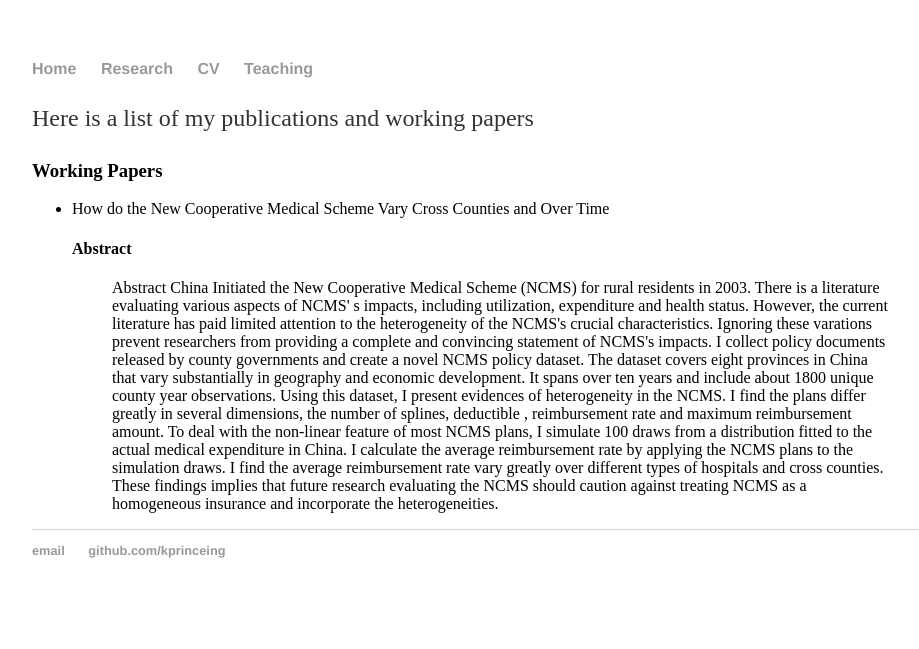
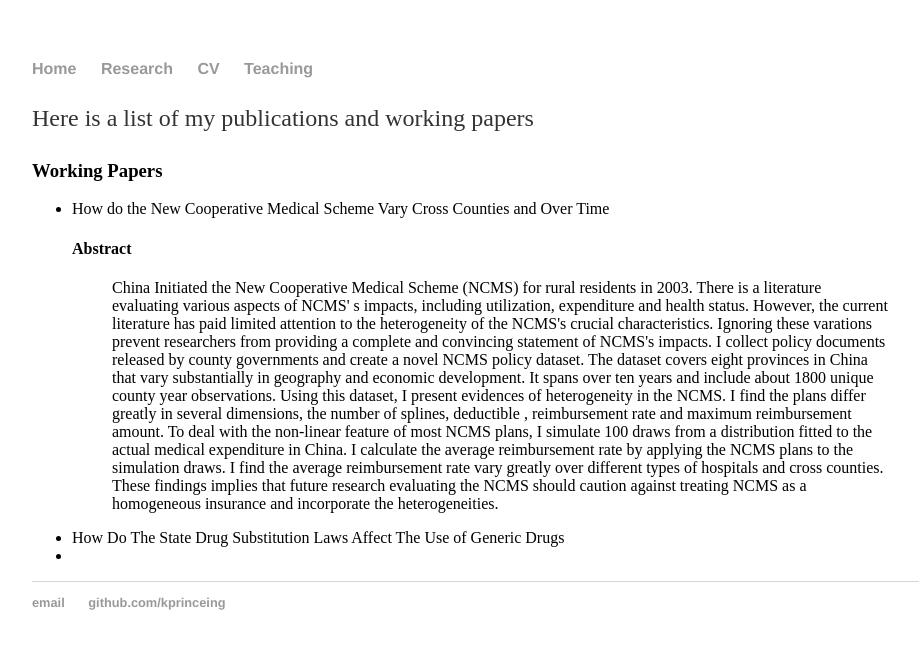
Before and after one commit to kprinceing/kprinceing.github.io, a Jekyll site: the page built from research.html, in a window 1280 px wide. Shown: the top 649 px of the page, without its empty margins (160-1079 px from the left). Built offline with Jekyll 4.4.1, drawn with Linux system fonts in a browser that asks for light colours.

Commit message:
Update research.html

```diff
--- a/research.html
+++ b/research.html
@@ -8,6 +8,8 @@
 	<ul>
 		<li> How do the New Cooperative Medical Scheme Vary Cross Counties and Over Time </li>
 		<h4>  Abstract </h4>
-		<blockquote> Abstract China Initiated the New Cooperative Medical Scheme (NCMS) for rural residents in 2003. There is a literature evaluating various aspects of NCMS' s impacts, including utilization, expenditure and health status. However, the current literature has paid limited attention to the heterogeneity of the NCMS's crucial characteristics. Ignoring these varations prevent researchers from providing a complete and convincing statement of NCMS's impacts. I collect policy documents released by county governments and create a novel NCMS policy dataset. The dataset covers eight provinces in China that vary substantially in geography and economic development. It spans over ten years and include about 1800 unique county year observations. Using this dataset, I present evidences of heterogeneity in the NCMS. I find the plans differ greatly in several dimensions, the number of splines, deductible , reimbursement rate and maximum reimbursement amount. To deal with the non-linear feature of most NCMS plans, I simulate 100 draws from a distribution fitted to the actual medical expenditure in China. I calculate the average reimbursement rate by applying the NCMS plans to the simulation draws. I find the average reimbursement rate vary greatly over different types of hospitals and cross counties. These findings implies that future research evaluating the NCMS should caution against treating NCMS as a homogeneous insurance and incorporate the heterogeneities. </blockquote>
+		<blockquote> China Initiated the New Cooperative Medical Scheme (NCMS) for rural residents in 2003. There is a literature evaluating various aspects of NCMS' s impacts, including utilization, expenditure and health status. However, the current literature has paid limited attention to the heterogeneity of the NCMS's crucial characteristics. Ignoring these varations prevent researchers from providing a complete and convincing statement of NCMS's impacts. I collect policy documents released by county governments and create a novel NCMS policy dataset. The dataset covers eight provinces in China that vary substantially in geography and economic development. It spans over ten years and include about 1800 unique county year observations. Using this dataset, I present evidences of heterogeneity in the NCMS. I find the plans differ greatly in several dimensions, the number of splines, deductible , reimbursement rate and maximum reimbursement amount. To deal with the non-linear feature of most NCMS plans, I simulate 100 draws from a distribution fitted to the actual medical expenditure in China. I calculate the average reimbursement rate by applying the NCMS plans to the simulation draws. I find the average reimbursement rate vary greatly over different types of hospitals and cross counties. These findings implies that future research evaluating the NCMS should caution against treating NCMS as a homogeneous insurance and incorporate the heterogeneities. </blockquote>
+		<li> How Do The State Drug Substitution Laws Affect The Use of Generic Drugs <li>
 	</ul>
+
 </div><!-- /.blurb -->
```
